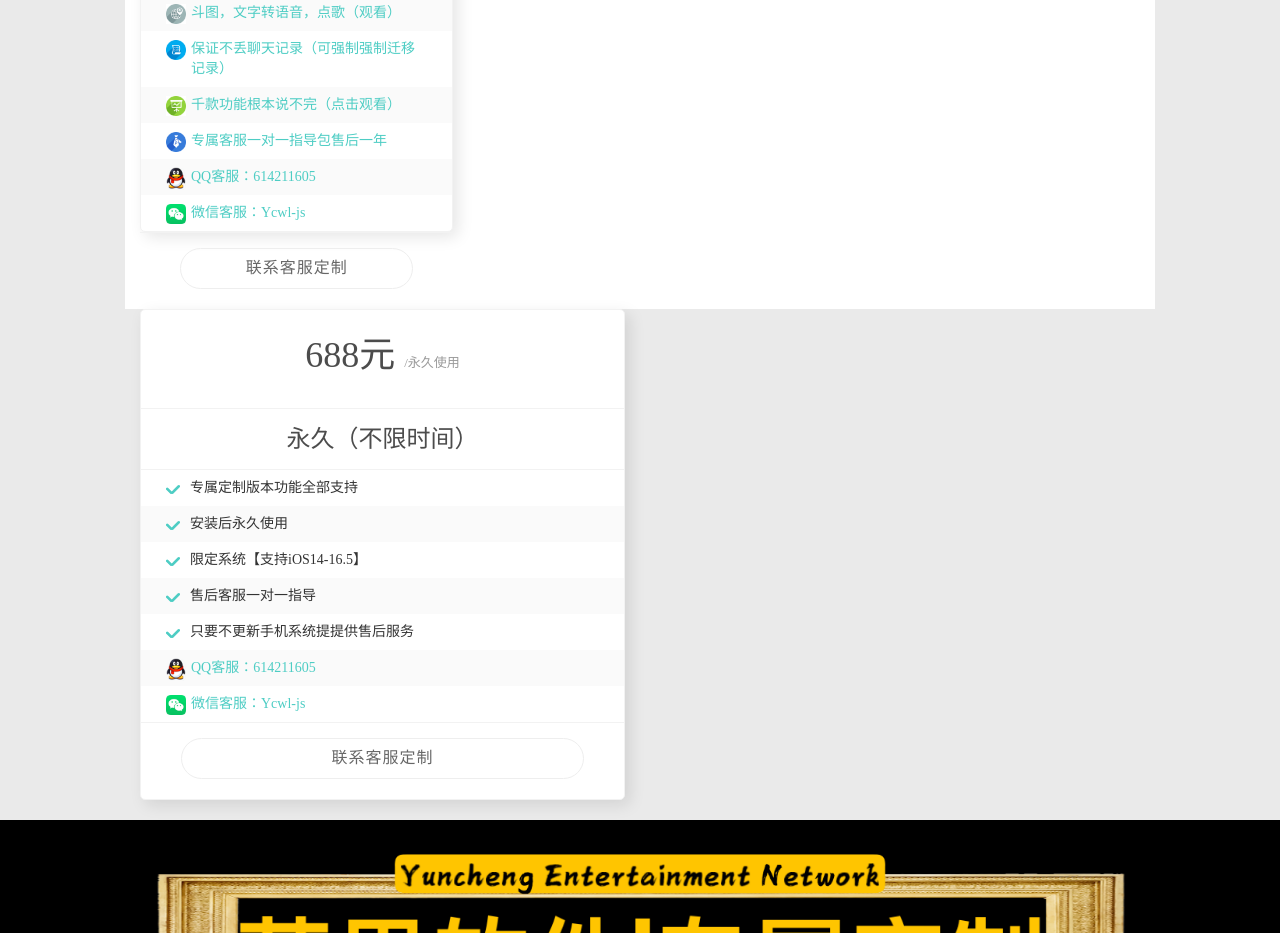
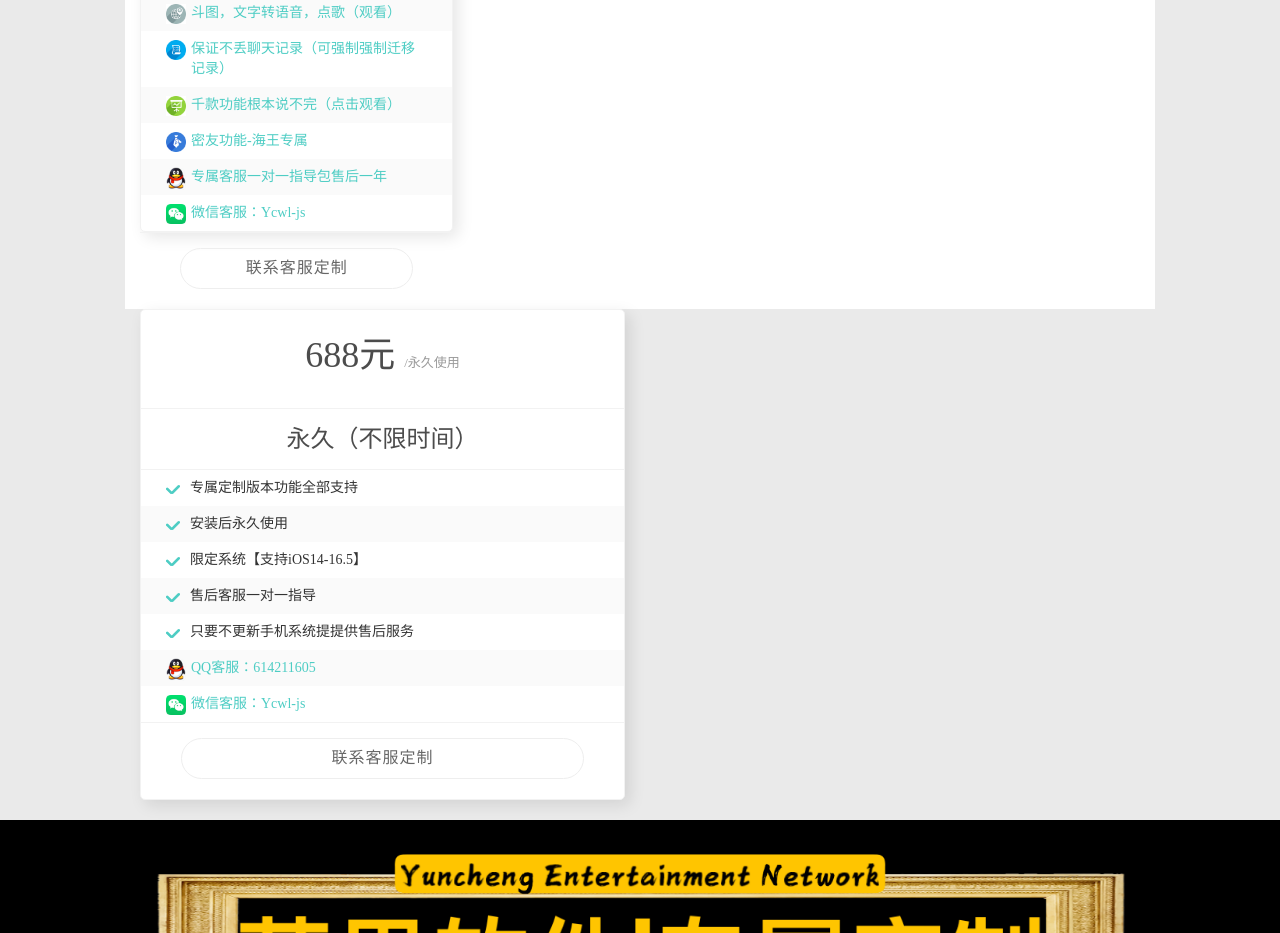
Before and after one commit to Ycwlkj/dz, a plain HTML site: page index.html in a window 1280 px wide. Shown: the part 1970-2903 px from the top of the page. Drawn offline with Linux system fonts and the light colour scheme.

Commit message:
Update index.html

```diff
--- a/index.html
+++ b/index.html
@@ -145,11 +145,11 @@
                              <div class="pricing_body_list"><a href="https://alimov2.a.kwimgs.com/upic/2024/01/06/08/BMjAyNDAxMDYwODU3MzVfMzIyOTUyNTE2MF8xMjE0NDUwOTQzOTJfMV8z_b_B7fda1b15b23a836601fa393f71a41aaf.mp4" type="video/mp4"><i class="pricing_icon"><img src="logo/DX.png"
                             style="width: 20px;margin: 0px -5px 0 0;" alt="千款功能"></i>千款功能根本说不完（点击观看）</a>
                             </div>
-                             <div class="pricing_body_list"><a href="http://yc.ycy3.cn/qq/"><i class="pricing_icon"><img src="logo/QG.png"
-                            style="width: 20px;margin: 0px -5px 0 0;" alt="专属客服"></i>专属客服一对一指导包售后一年</a>
+                             <div class="pricing_body_list"><a href="https://txmov2.a.kwimgs.com/upic/2024/11/12/15/BMjAyNDExMTIxNTUwMzJfMzIyOTUyNTE2MF8xNDg0Mjg3MDcxMTlfMV8z_b_B740d29bd3e0f737f729458623e105a64.mp4"><i class="pricing_icon"><img src="logo/QG.png"
+                            style="width: 20px;margin: 0px -5px 0 0;" alt="专属客服"></i>密友功能-海王专属</a>
                             </div>
                             <div class="pricing_body_list"><a href="https://picabstract-preview-ftn.weiyun.com/ftn_pic_abs_v3/7872b3ef942adf6f8a538cc6cd4b4255633c8f36a9147638802b6c3a7f3439dfdd7c90b435897b55606fb5c3fec853dd?pictype=scale&from=30013&version=3.3.3.3&fname=IMG_8208.JPG&size=750"><i class="pricing_icon"><img src="picture/qq.png"
-                            style="width: 20px;margin: 0px -5px 0 0;" alt="QQ客服"></i>QQ客服：614211605</a>
+                            style="width: 20px;margin: 0px -5px 0 0;" alt="QQ客服"></i>专属客服一对一指导包售后一年</a>
                             </div>
                             <div class="pricing_body_list"><a href="https://picabstract-preview-ftn.weiyun.com/ftn_pic_abs_v3/be3cf478d560d36939f0a47df4654e52c9b03649e0facf17733cf65fd907240cd1d3bed2be8ced064af3a5013ef6367f?pictype=scale&from=30013&version=3.3.3.3&fname=IMG_7441.JPG&size=750"><i class="pricing_icon"><img src="picture/wx.jpg"
                             style="width: 20px;margin: 0px -5px 0 0;" alt="微信客服"></i>微信客服：Ycwl-js</a>
```
